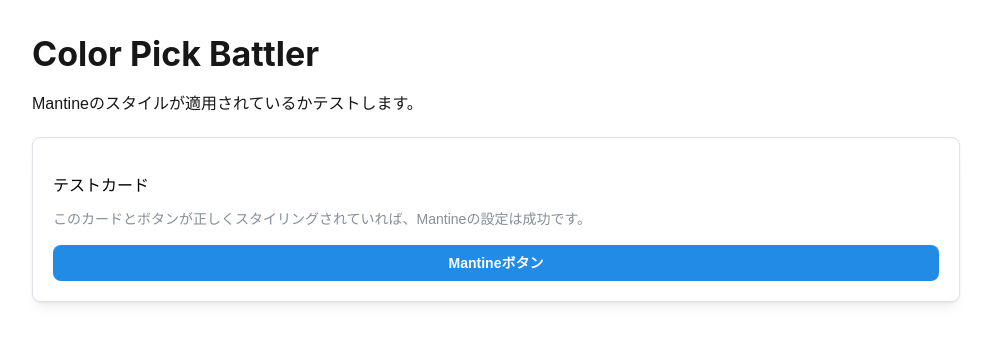
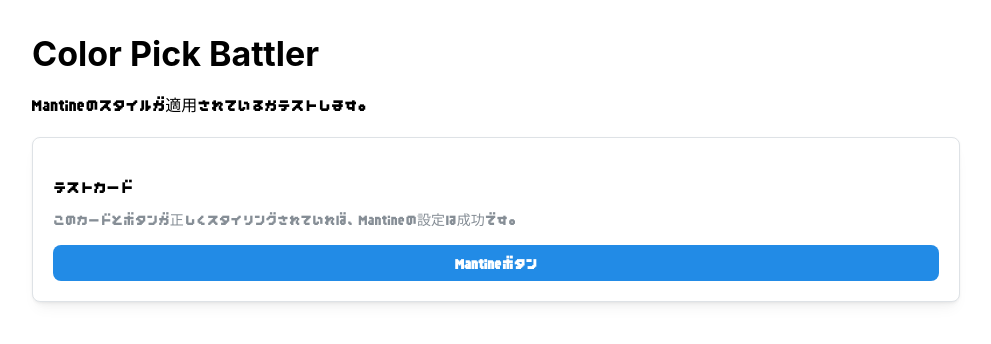
Before and after one commit to iririn1998/color-pick-battler, a Next.js app: page / in a window 1280 px wide. Shown: the top 344 px of the page, without its empty margins (144-1135 px from the left). Built offline with nearby package versions, Linux system fonts and the light colour scheme.

Commit message:
Update global styles and add custom font for improved design

```diff
--- a/src/app/globals.css
+++ b/src/app/globals.css
@@ -1,42 +1,13 @@
-:root {
-  --background: #ffffff;
-  --foreground: #171717;
+/* フォントの読み込み */
+@font-face {
+  font-family: 'DonguriDuel';
+  src: url('/fonts/x10y12pxDonguriDuel.ttf') format('truetype');
+  font-weight: normal;
+  font-style: normal;
+  font-display: swap;
 }
 
-@media (prefers-color-scheme: dark) {
-  :root {
-    --background: #0a0a0a;
-    --foreground: #ededed;
-  }
+/* デフォルトフォントの設定 */
+* {
+  font-family: 'DonguriDuel', monospace, sans-serif;
 }
-
-html,
-body {
-  max-width: 100vw;
-  overflow-x: hidden;
-}
-
-body {
-  color: var(--foreground);
-  background: var(--background);
-  font-family: Arial, Helvetica, sans-serif;
-  -webkit-font-smoothing: antialiased;
-  -moz-osx-font-smoothing: grayscale;
-}
-
-* {
-  box-sizing: border-box;
-  padding: 0;
-  margin: 0;
-}
-
-a {
-  color: inherit;
-  text-decoration: none;
-}
-
-@media (prefers-color-scheme: dark) {
-  html {
-    color-scheme: dark;
-  }
-}
```
Also changed, not shown: public/fonts/x10y12pxDonguriDuel.ttf (added), 1 other file (tests, documents, lock files or other folders).
